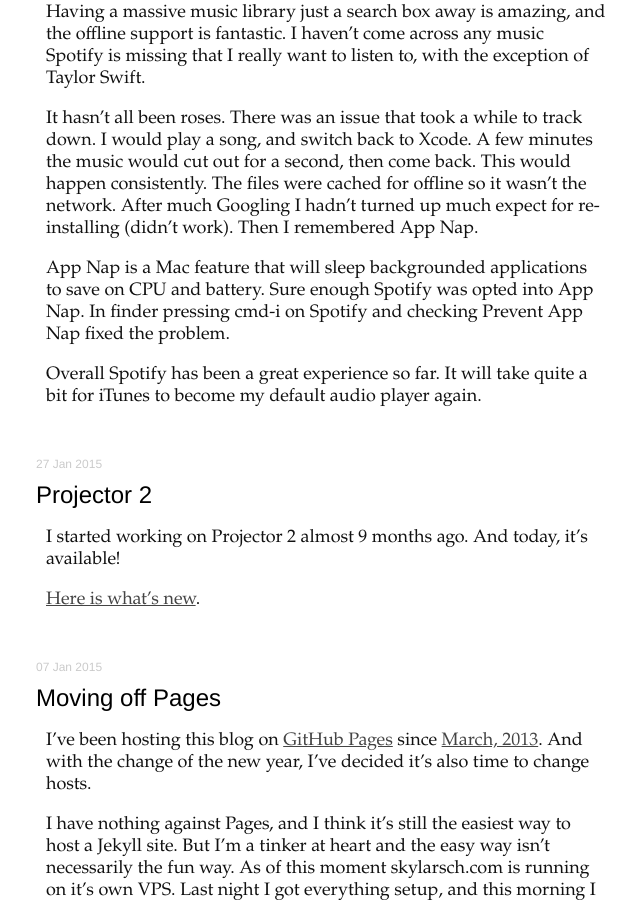
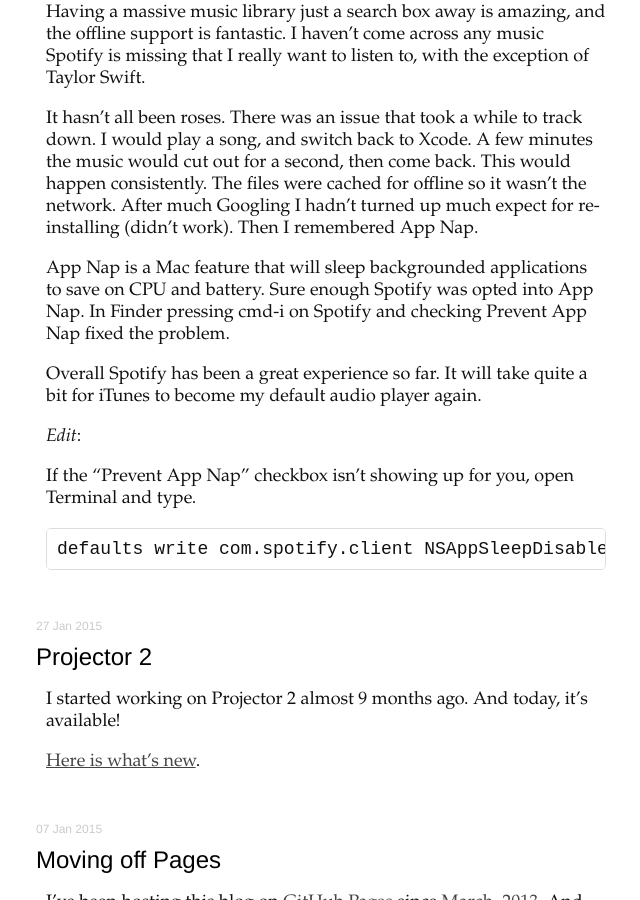
Before and after one commit to skylarsch/skylarsch.github.io, a Jekyll site: the page built from index.html, in a window 1280 px wide and 900 px high, scrolled down 595 px. Shown: the whole window, without its empty margins (314-954 px from the left). Built offline with Jekyll 4.4.1, drawn with Linux system fonts in a browser that asks for light colours; nearby versions of some CDN libraries; Markdown is read by kramdown in place of the engine named in the settings; comment, search, counter and statistics services are not loaded.

Commit message:
Updated Spotify post

````diff
--- a/_posts/2015-02-25-one-month-with-spotify.md
+++ b/_posts/2015-02-25-one-month-with-spotify.md
@@ -12,8 +12,16 @@
 
 It hasn’t all been roses.  There was an issue that took a while to track down.  I would play a song, and switch back to Xcode.  A few minutes the music would cut out for a second, then come back.  This would happen consistently.  The files were cached for offline so it wasn’t the network.  After much Googling I hadn’t turned up much expect for re-installing (didn’t work).  Then I remembered App Nap.
 
-App Nap is a Mac feature that will sleep backgrounded applications to save on CPU and battery. Sure enough Spotify was opted into App Nap.  In finder pressing cmd-i on Spotify and checking Prevent App Nap fixed the problem.
+App Nap is a Mac feature that will sleep backgrounded applications to save on CPU and battery. Sure enough Spotify was opted into App Nap.  In Finder pressing cmd-i on Spotify and checking Prevent App Nap fixed the problem.
 
 Overall Spotify has been a great experience so far.  It will take quite a bit for iTunes to become my default audio player again.
 
+_Edit_:
+
+If the "Prevent App Nap" checkbox isn't showing up for you, open Terminal and type.
+
+```bash
+defaults write com.spotify.client NSAppSleepDisabled -bool YES
+```
+
 [s]: https://www.spotify.com/
````
